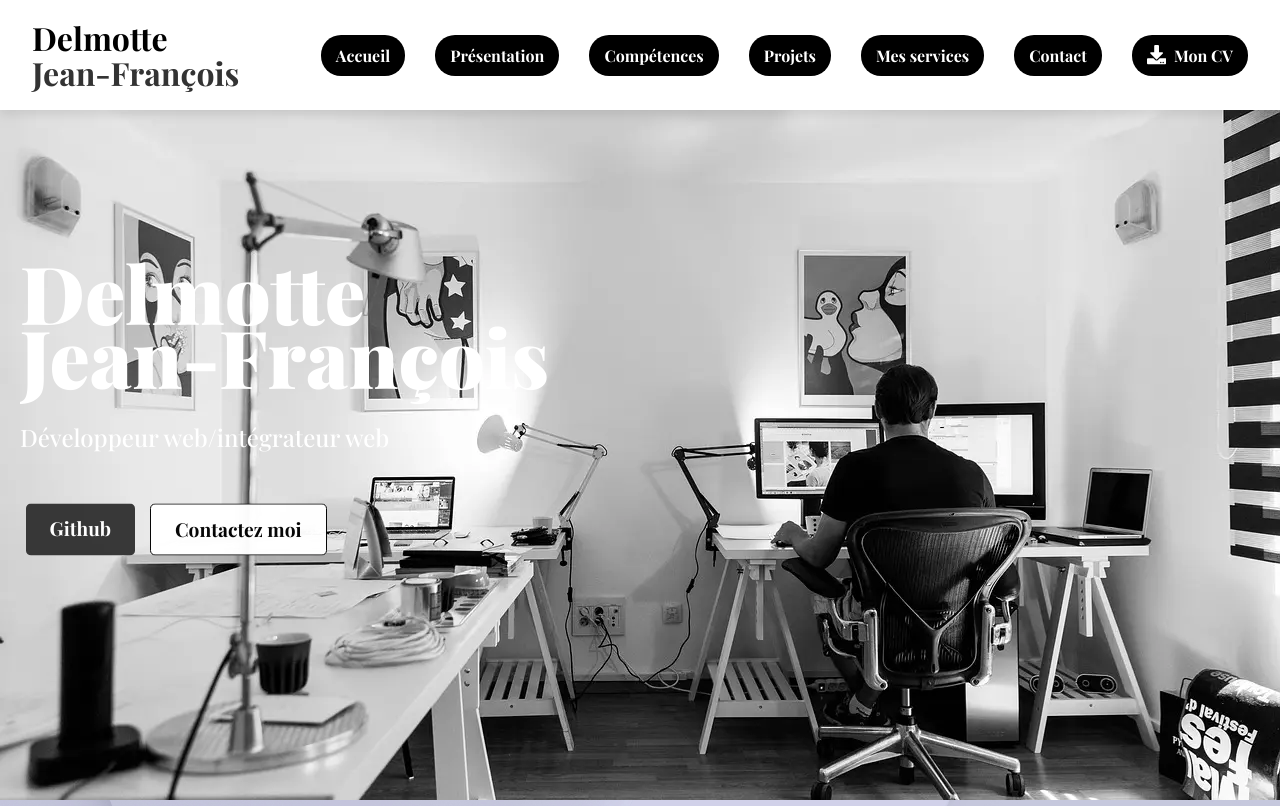
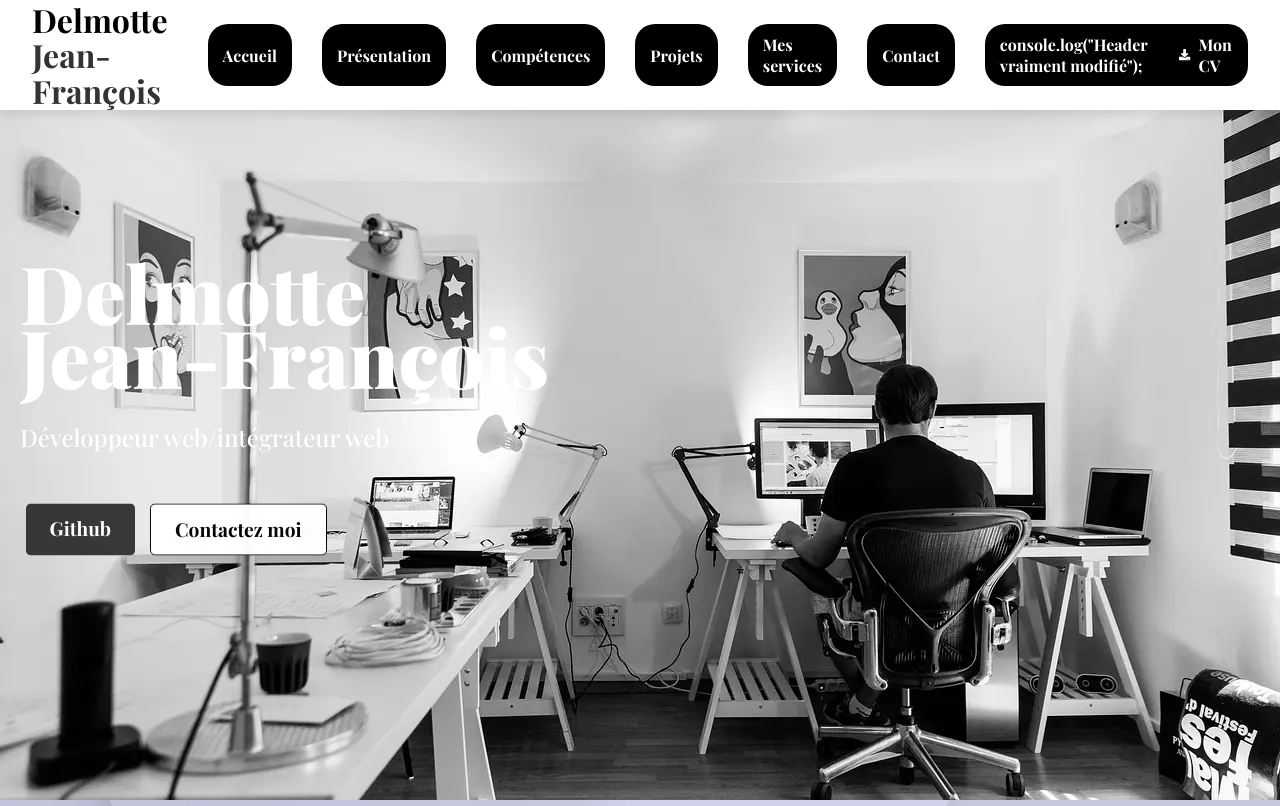
Before and after one commit to jeff397/portfolio, a React (Vite) app in the folder portfolio/: page / in a window 1280 px wide. Shown: the top 806 px of the page. Built offline with nearby package versions, Linux system fonts and the light colour scheme; a web font is replaced by a local one.

Commit message:
feat: ajout lien dans la barre de navigation

```diff
--- a/portfolio/src/components/Header/Header.jsx
+++ b/portfolio/src/components/Header/Header.jsx
@@ -51,6 +51,7 @@ function Header() {
           className="nav-button"
           onClick={closeMenu}
         >
+          console.log("Header vraiment modifié");
           <FaDownload className="download-icon" /> Mon CV
         </Link>
       </nav>
```
